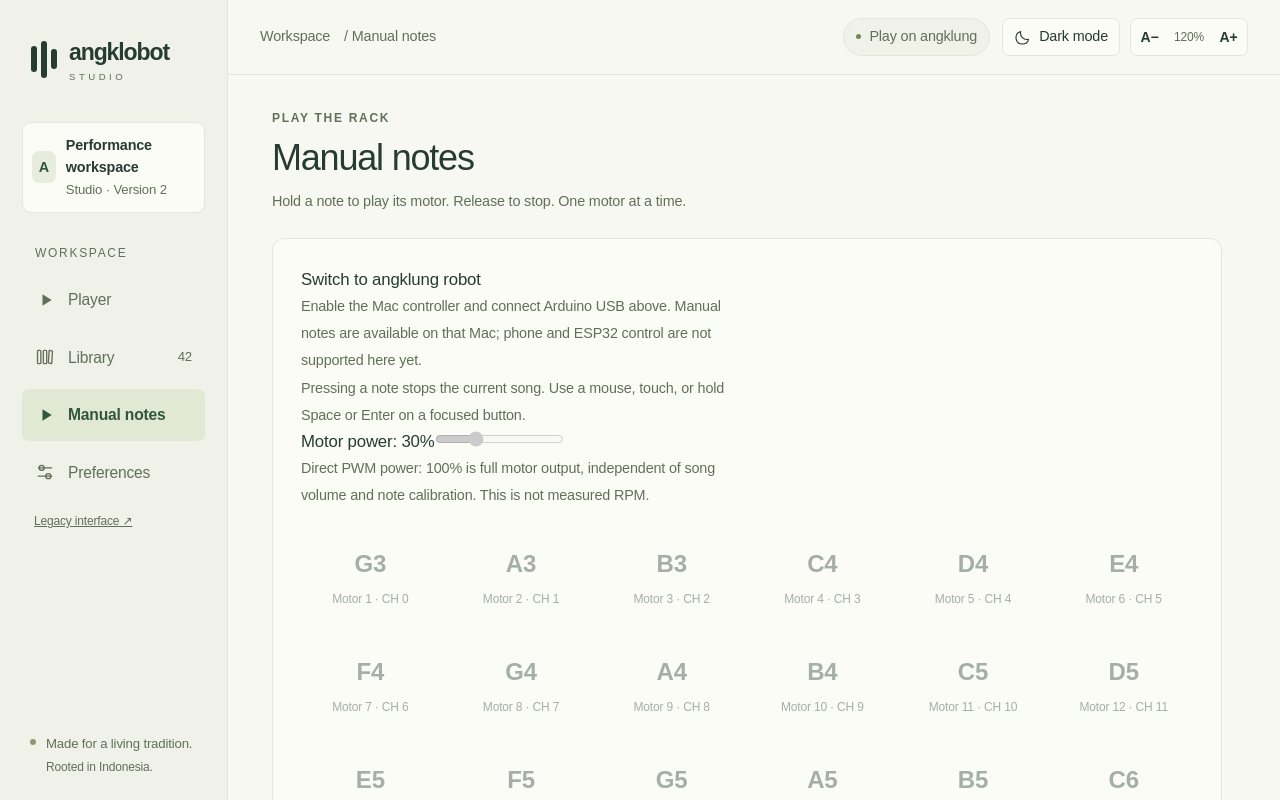
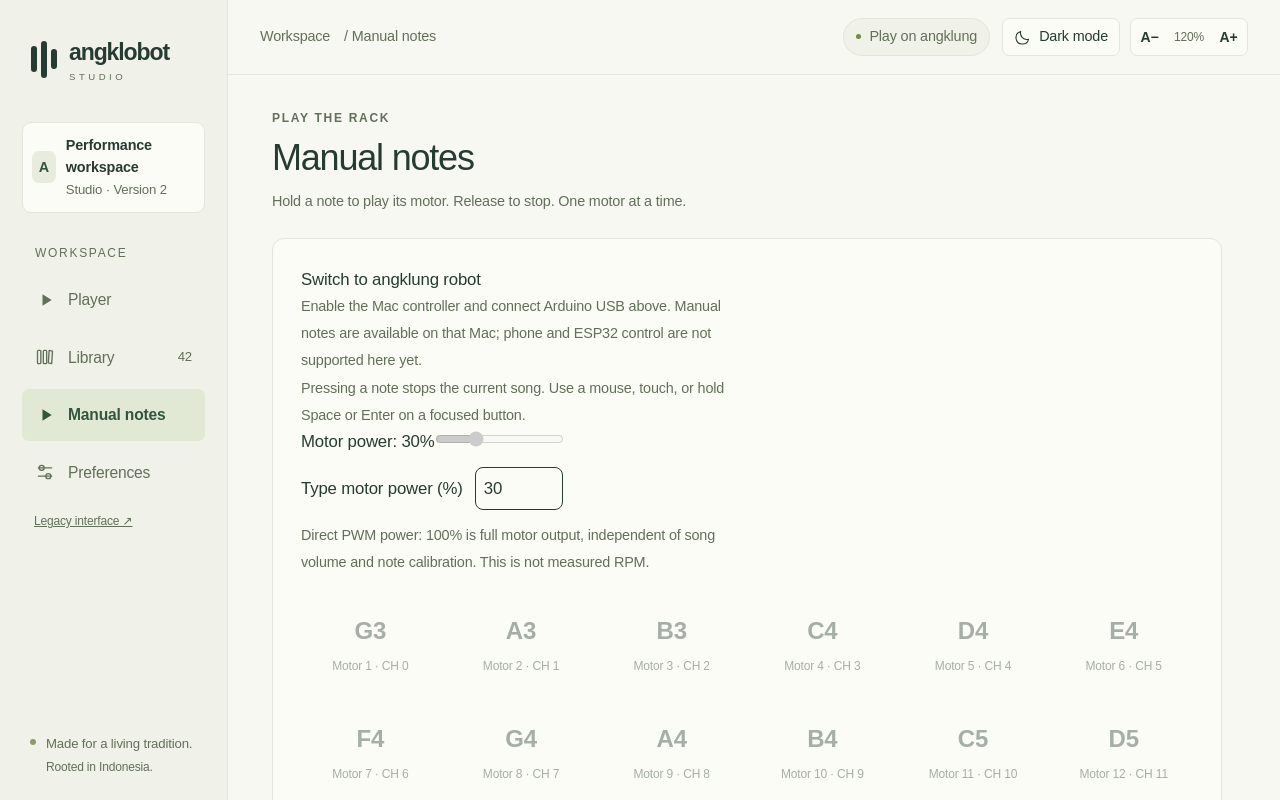
Before and after one commit to varo-wah/wro-angklung-ai-player, a Next.js app in the folder frontend/: page /studio/manual in a window 1280 px wide. Shown: the top 800 px of the page. Built offline with nearby package versions, Linux system fonts and the light colour scheme.

Commit message:
Allow typing manual motor power alongside the slider

```diff
--- a/frontend/src/app/studio/appearance.css
+++ b/frontend/src/app/studio/appearance.css
@@ -217,3 +217,5 @@
 .studio-manual-note strong { font-size: 1.5rem; }
 .studio-manual-note span { font-size: .75rem; }
 .studio-manual-note[aria-pressed="true"] { background: #b4d879; color: #17200f; box-shadow: inset 0 0 0 2px #426222; }
+.studio-manual-power-entry { display: flex; align-items: center; gap: 12px; margin: 12px 0; }
+.studio-manual-power-entry input { width: 88px; padding: 8px; border: 1px solid currentColor; border-radius: 8px; color: inherit; background: transparent; font: inherit; }
--- a/frontend/src/features/studio/StudioManual.tsx
+++ b/frontend/src/features/studio/StudioManual.tsx
@@ -13,6 +13,7 @@ export function StudioManual() {
   const holding = useRef(false);
   const [active, setActive] = useState<number | null>(null);
   const [power, setPower] = useState(30);
+  const [powerEntry, setPowerEntry] = useState<string | null>(null);
   const powerRef = useRef(power);
   powerRef.current = power;
   const [error, setError] = useState("");
@@ -80,7 +81,25 @@ export function StudioManual() {
       <p>Pressing a note stops the current song. Use a mouse, touch, or hold Space or Enter on a focused button.</p>
       <label>Motor power: {power}%
         <input aria-label="Manual motor power" type="range" min="0" max="100" step="1" disabled={!manual}
-          value={power} onChange={event => setPower(Number(event.target.value))} />
+          value={power} onChange={event => { setPower(Number(event.target.value)); setPowerEntry(null); }} />
+      </label>
+      <label className="studio-manual-power-entry">Type motor power (%)
+        <input aria-label="Motor power percent" type="number" inputMode="numeric" min={0} max={100} step={1}
+          disabled={!manual} value={powerEntry ?? power}
+          onChange={event => {
+            const text = event.target.value;
+            setPowerEntry(text);
+            const value = Number(text);
+            if (text !== "" && Number.isInteger(value) && value >= 0 && value <= 100) setPower(value);
+          }}
+          onBlur={() => {
+            const value = Number(powerEntry);
+            if (powerEntry !== null && powerEntry !== "" && Number.isFinite(value))
+              setPower(Math.max(0, Math.min(100, Math.round(value))));
+            setPowerEntry(null);
+          }}
+          onKeyDown={event => { if (event.key === "Enter") event.currentTarget.blur(); }}
+        />
       </label>
       <p>Direct PWM power: 100% is full motor output, independent of song volume and note calibration. This is not measured RPM.</p>
       <div className="studio-manual-grid">
```
